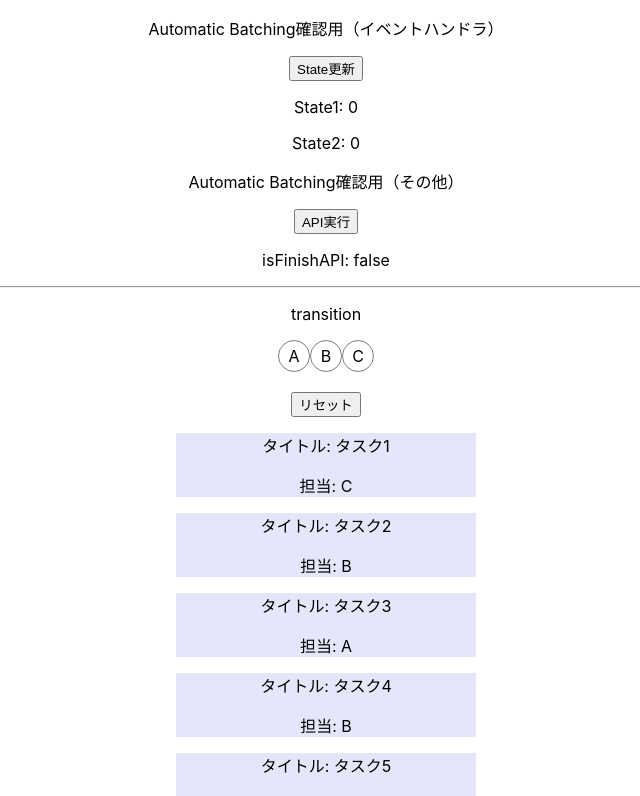
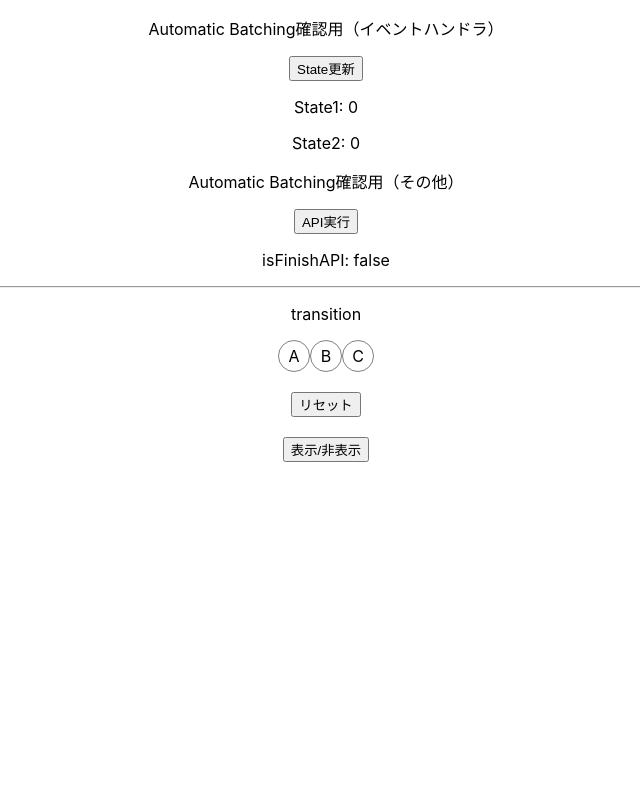
Before and after one commit to TAATHub/udemy-react18, a React (Create React App) app in the folder react18-explanation-react18/: page / in a window 1280 px wide. Shown: the top 796 px of the page, without its empty margins (314-954 px from the left). Built offline with nearby package versions, Linux system fonts and the light colour scheme.

Commit message:
[Suspense] Transitionの表示非表示ボタンを追加

```diff
--- a/react18-explanation-react18/src/components/Transition.tsx
+++ b/react18-explanation-react18/src/components/Transition.tsx
@@ -35,6 +35,7 @@ const filteringAssignee = (assignee: string) => {
 export const Transition = () => {
     const [selectedAssignee, setSelectedAssignee] = useState<string>('');
     const [taskList, setTaskList] = useState<Task[]>(tasks);
+    const [isShowList, setIsShowList] = useState<boolean>(false);
 
     const onClickAssignee = (assignee: string) => {
         setSelectedAssignee(assignee);
@@ -51,7 +52,10 @@ export const Transition = () => {
             </div>
             <br/>
             <button onClick={() => onClickAssignee('')}>リセット</button>
-            <TaskList taskList={taskList}/>
+            <br/>
+            <br/>
+            <button onClick={() => setIsShowList(!isShowList)}>表示/非表示</button>
+            {isShowList && <TaskList taskList={taskList}/>}
         </div>
     )
 }
```
